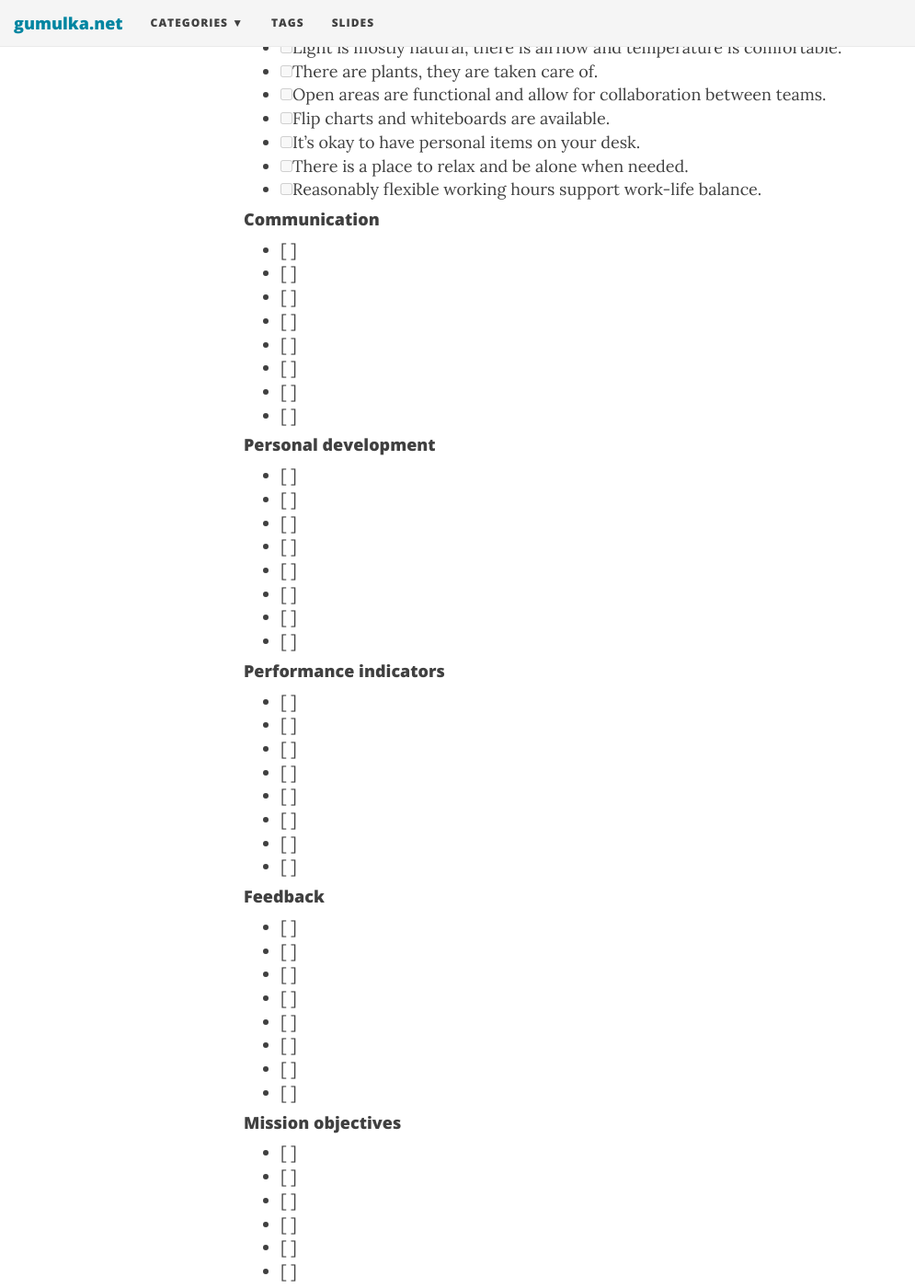
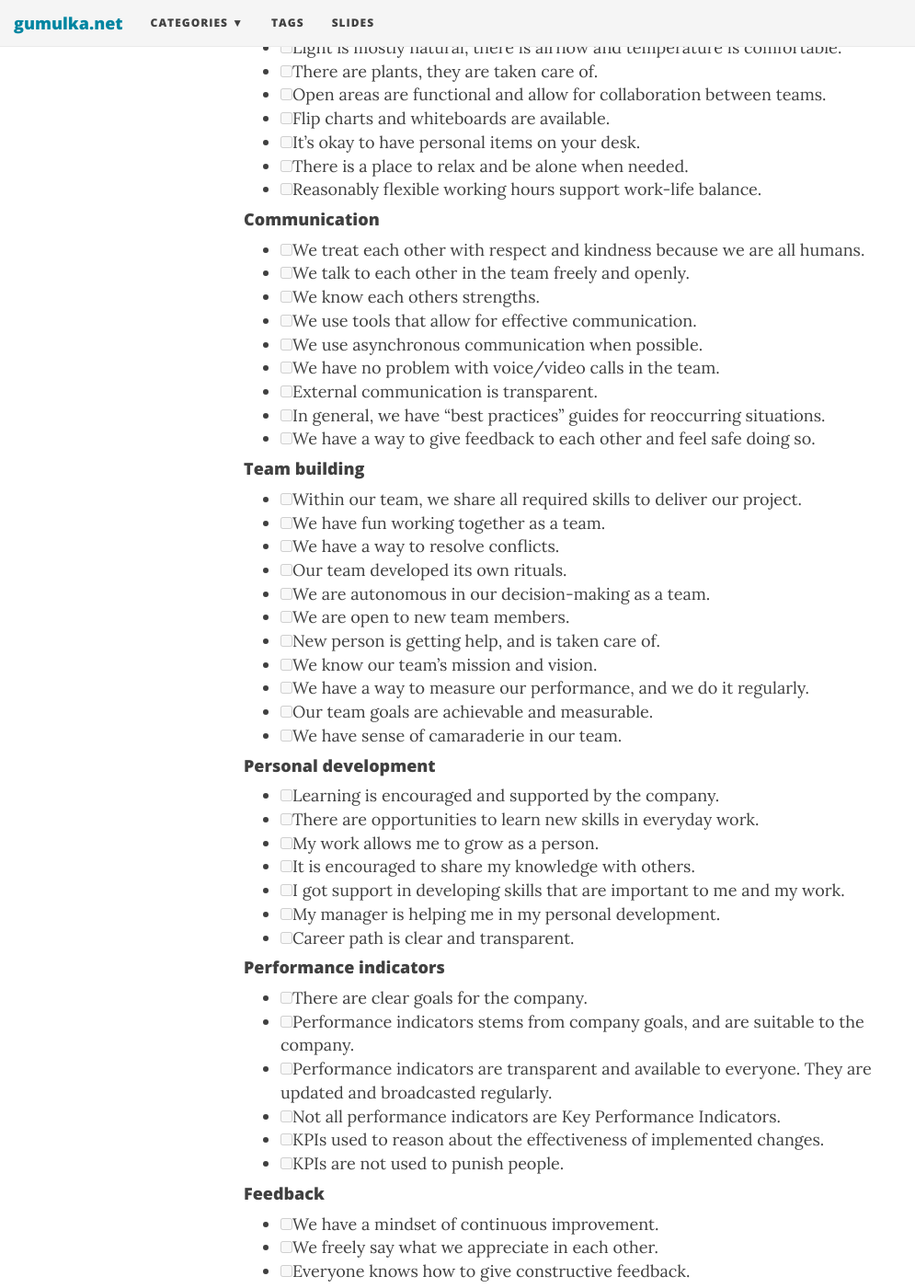
Before and after one commit to pgum/pgum.github.io, a Jekyll site: the page built from _posts/2020-03-01-workplace-checklist.md, in a window 1280 px wide and 1400 px high, scrolled down 698 px. Shown: the whole window at 92% size, without its empty margins (0-995 px from the left). Built offline with Jekyll 4.4.1, drawn with Linux system fonts in a browser that asks for light colours; nearby versions of some CDN libraries; some of the changed text lies outside the part shown.

Commit message:
workplace checklist v.1 finished

```diff
--- a/_posts/2020-03-01-workplace-checklist.md
+++ b/_posts/2020-03-01-workplace-checklist.md
@@ -28,55 +28,64 @@ It's not a complete list, but it's a start. It's beneficial to create such list
 
 #### Communication
 
-* [ ]
-* [ ]
-* [ ]
-* [ ]
-* [ ]
-* [ ]
-* [ ]
-* [ ]
+* [ ] We treat each other with respect and kindness because we are all humans.
+* [ ] We talk to each other in the team freely and openly.
+* [ ] We know each others strengths.
+* [ ] We use tools that allow for effective communication.
+* [ ] We use asynchronous communication when possible.
+* [ ] We have no problem with voice/video calls in the team.
+* [ ] External communication is transparent.
+* [ ] In general, we have "best practices" guides for reoccurring situations.
+* [ ] We have a way to give feedback to each other and feel safe doing so.
+
+#### Team building
+
+* [ ] Within our team, we share all required skills to deliver our project.
+* [ ] We have fun working together as a team.
+* [ ] We have a way to resolve conflicts.
+* [ ] Our team developed its own rituals.
+* [ ] We are autonomous in our decision-making as a team.
+* [ ] We are open to new team members.
+* [ ] New person is getting help, and is taken care of.
+* [ ] We know our team's mission and vision.
+* [ ] We have a way to measure our performance, and we do it regularly.
+* [ ] Our team goals are achievable and measurable.
+* [ ] We have sense of camaraderie in our team.
 
 #### Personal development
 
-* [ ]
-* [ ]
-* [ ]
-* [ ]
-* [ ]
-* [ ]
-* [ ]
-* [ ]
+* [ ] Learning is encouraged and supported by the company.
+* [ ] There are opportunities to learn new skills in everyday work.
+* [ ] My work allows me to grow as a person.
+* [ ] It is encouraged to share my knowledge with others.
+* [ ] I got support in developing skills that are important to me and my work.
+* [ ] My manager is helping me in my personal development.
+* [ ] Career path is clear and transparent.
 
 #### Performance indicators
 
-* [ ]
-* [ ]
-* [ ]
-* [ ]
-* [ ]
-* [ ]
-* [ ]
-* [ ]
+* [ ] There are clear goals for the company.
+* [ ] Performance indicators stems from company goals, and are suitable to the company.
+* [ ] Performance indicators are transparent and available to everyone. They are updated and broadcasted regularly.
+* [ ] Not all performance indicators are Key Performance Indicators.
+* [ ] KPIs used to reason about the effectiveness of implemented changes.
+* [ ] KPIs are not used to punish people.
 
 #### Feedback
 
-* [ ]
-* [ ]
-* [ ]
-* [ ]
-* [ ]
-* [ ]
-* [ ]
-* [ ]
+* [ ] We have a mindset of continuous improvement.
+* [ ] We freely say what we appreciate in each other.
+* [ ] Everyone knows how to give constructive feedback.
+* [ ] There is (virtual) space to discuss our problems and concerns in open manner, that is available to everyone.
+* [ ] We have good relations with each other and we are not afraid to give feedback.
+* [ ] We learn from our mistakes and let our colleagues learn from them too.
+* [ ] There is no need to be afraid in trying different approaches in problem-solving, even if they fail.
+* [ ] We want to be good people, not just good professionals.
 
 #### Mission objectives
 
-* [ ]
-* [ ]
-* [ ]
-* [ ]
-* [ ]
-* [ ]
-* [ ]
-* [ ]
+* [ ] I know what my everyday responsibilities are.
+* [ ] My work contributes towards my teams objectives.
+* [ ] I understand my teams mission.
+* [ ] We know what value we bring to our clients.
+* [ ] We are proud of our work.
```
